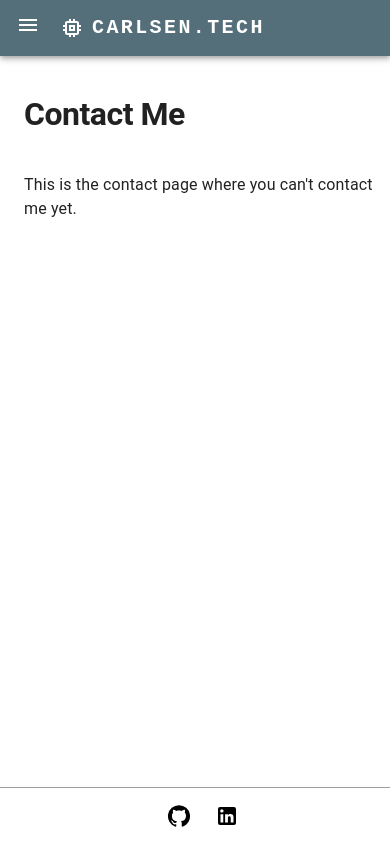
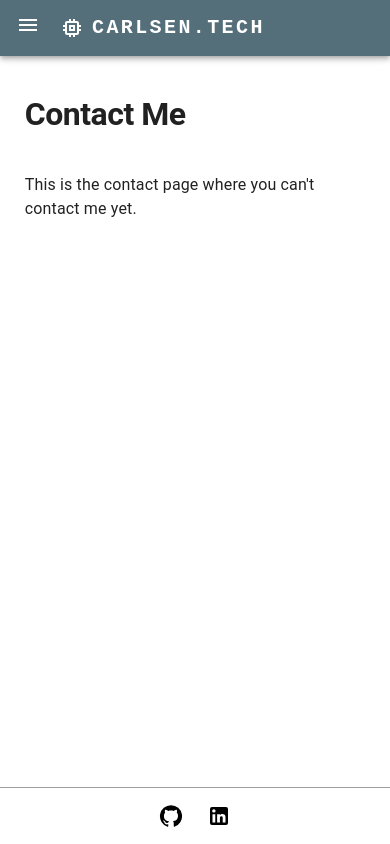
Before and after one commit to Wind1337/mywebsite, a React (Create React App) app: page /contact in a window 390 px wide. Built offline with nearby package versions, Linux system fonts and the light colour scheme.

Commit message:
Fix whitespace on mobile view

```diff
--- a/src/App.js
+++ b/src/App.js
@@ -101,9 +101,8 @@ function App() {
           <NavBar darkMode={darkMode} handleThemeToggle={handleThemeToggle} />
           <Box
             sx={{
-              width: "100%",
               px: {
-                xs: 1
+                xs: 1.1
               },
               flex: "1 0 auto",
             }}
--- a/src/components/Footer.js
+++ b/src/components/Footer.js
@@ -12,7 +12,7 @@ function Footer({ darkMode }) {
         width: "100%",
         textAlign: "center",
         mt: 5,
-        p: 1,
+        py: 1,
         borderTop: 1,
         borderColor: "grey.500",
       }}
```
